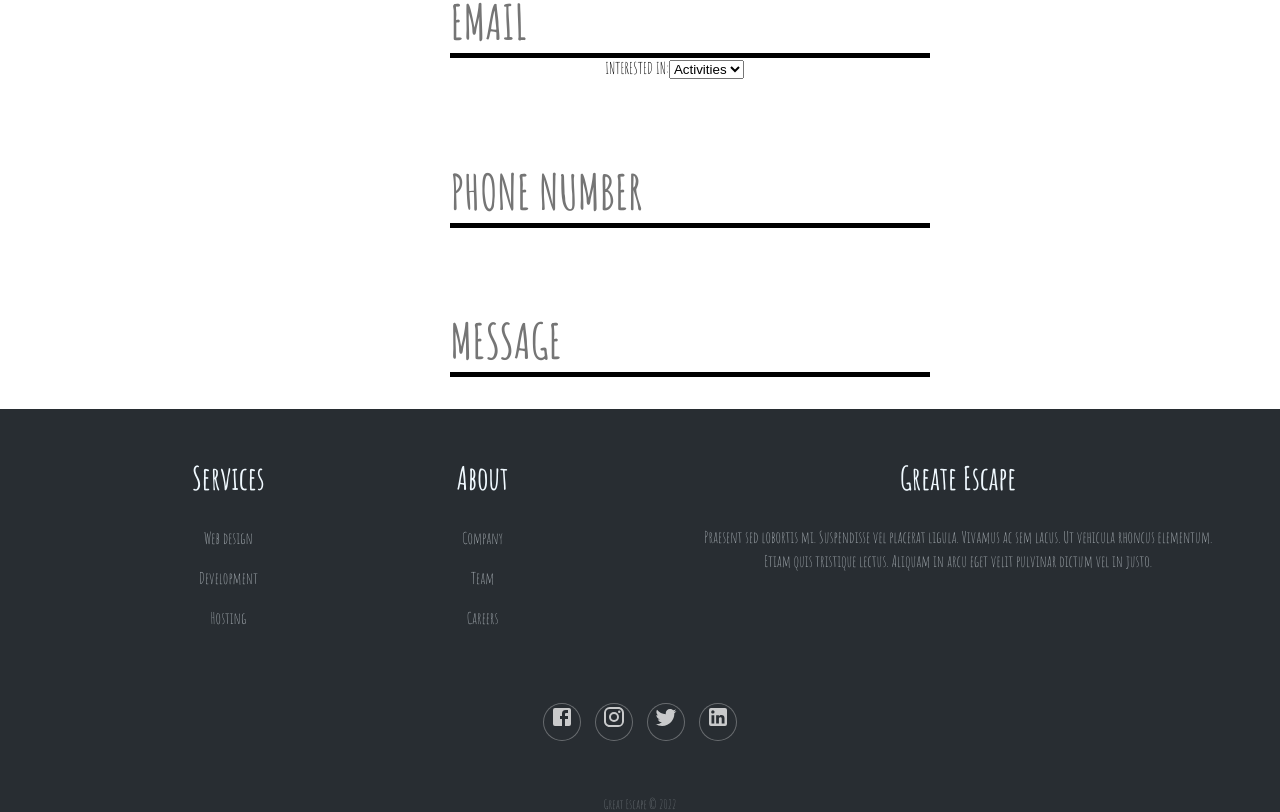
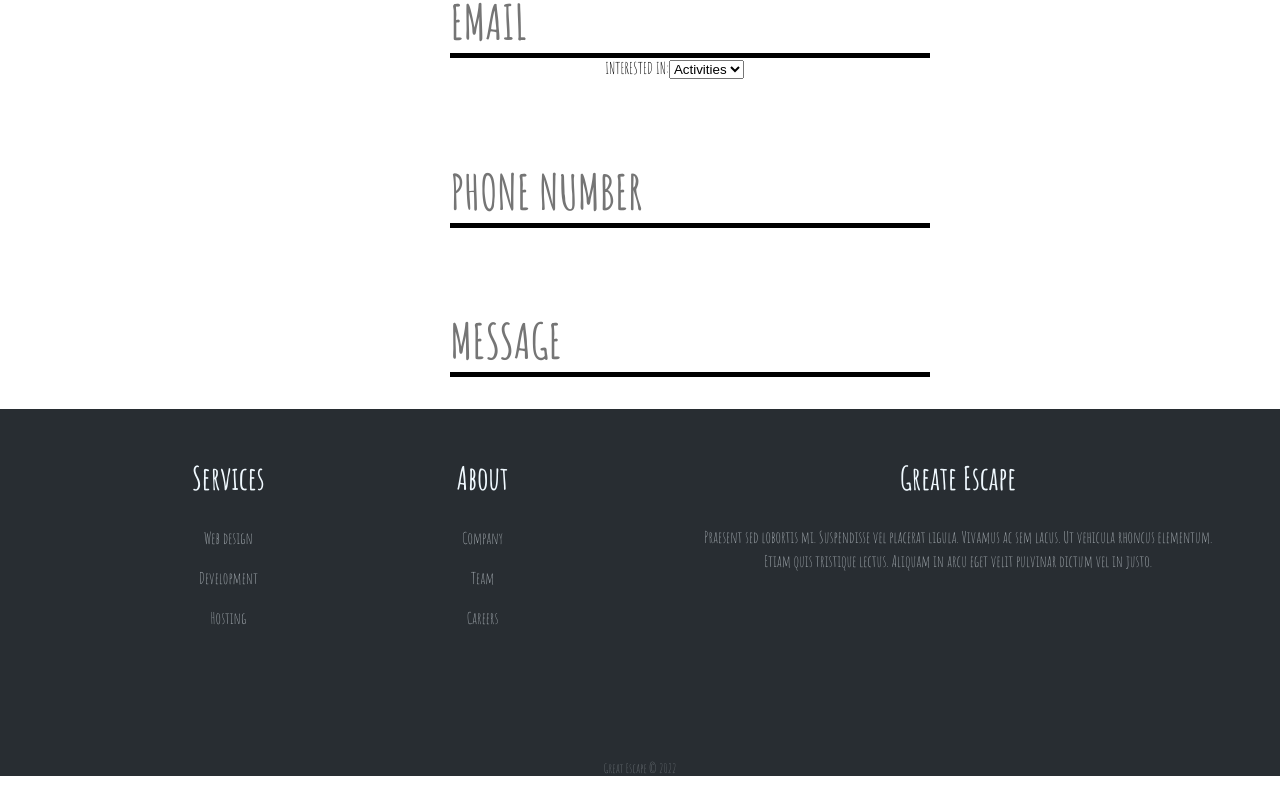
Before and after one commit to NikhitaBarat/great-escape, a React (Create React App) app in the folder client/: page /contact in a window 1280 px wide. Shown: the part 402-1214 px from the top of the page. After the commit the page ends 1178 px from the top, so only its background shows below. Built offline with nearby package versions, Linux system fonts and the light colour scheme.

Commit message:
modified

```diff
--- a/client/package.json
+++ b/client/package.json
@@ -5,6 +5,10 @@
   "dependencies": {
     "@apollo/client": "^3.6.6",
     "@auth0/auth0-react": "^1.10.1",
+    "@emotion/react": "^11.9.0",
+    "@emotion/styled": "^11.8.1",
+    "@mui/icons-material": "^5.8.3",
+    "@mui/material": "^5.8.3",
     "@testing-library/jest-dom": "^5.16.4",
     "@testing-library/react": "^13.3.0",
     "@testing-library/user-event": "^13.5.0",
--- a/client/src/components/footer/footer.components.jsx
+++ b/client/src/components/footer/footer.components.jsx
@@ -1,9 +1,9 @@
 import React from 'react'
 import './footer.styles.css'
-import FacebookIcon from '@mui/icons-material/Facebook';
-import TwitterIcon from '@mui/icons-material/Twitter';
-import InstagramIcon from '@mui/icons-material/Instagram';
-import LinkedInIcon from '@mui/icons-material/LinkedIn';
+// import FacebookIcon from '@mui/icons-material/Facebook';
+// import TwitterIcon from '@mui/icons-material/Twitter';
+// import InstagramIcon from '@mui/icons-material/Instagram';
+// import LinkedInIcon from '@mui/icons-material/LinkedIn';
 
 const Footer = () => {
   return (
@@ -34,10 +34,10 @@ const Footer = () => {
                     </div>
                 </div>
                 <div class=" item social">
-                  <a href="#">< FacebookIcon /></a>
-                  <a href="#">< InstagramIcon /></a>
-                  <a href="#">< TwitterIcon /></a>
-                  <a href="#">< LinkedInIcon /></a>
+                  {/* <a href="#"><FacebookIcon /></a>
+                  <a href="#"><InstagramIcon /></a>
+                  <a href="#"><TwitterIcon /></a>
+                  <a href="#"><LinkedInIcon /></a> */}
                 </div>
             </div>
             <p class="copyright">Great Escape © 2022</p>
--- a/package.json
+++ b/package.json
@@ -15,9 +15,7 @@
     "nodemon": "^2.0.16"
   },
   "dependencies": {
-    "@mui/icons-material": "^5.8.3",
     "axios": "^0.27.2",
-    "bootstrap": "^3.4.1",
     "cors": "^2.8.5",
     "dotenv": "^16.0.1",
     "express": "^4.18.1",
```
Also changed, not shown: 2 other files (tests, documents, lock files or other folders).
